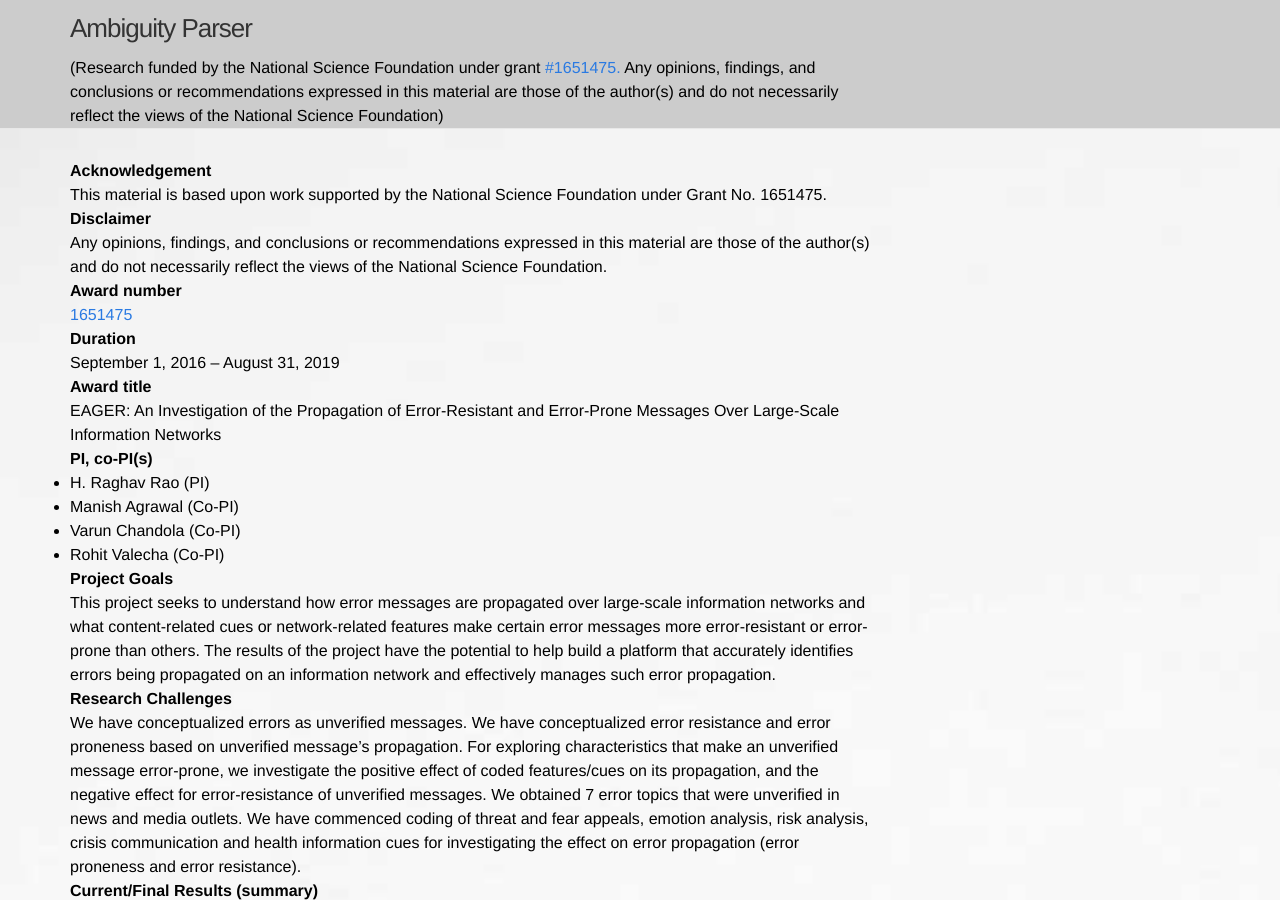
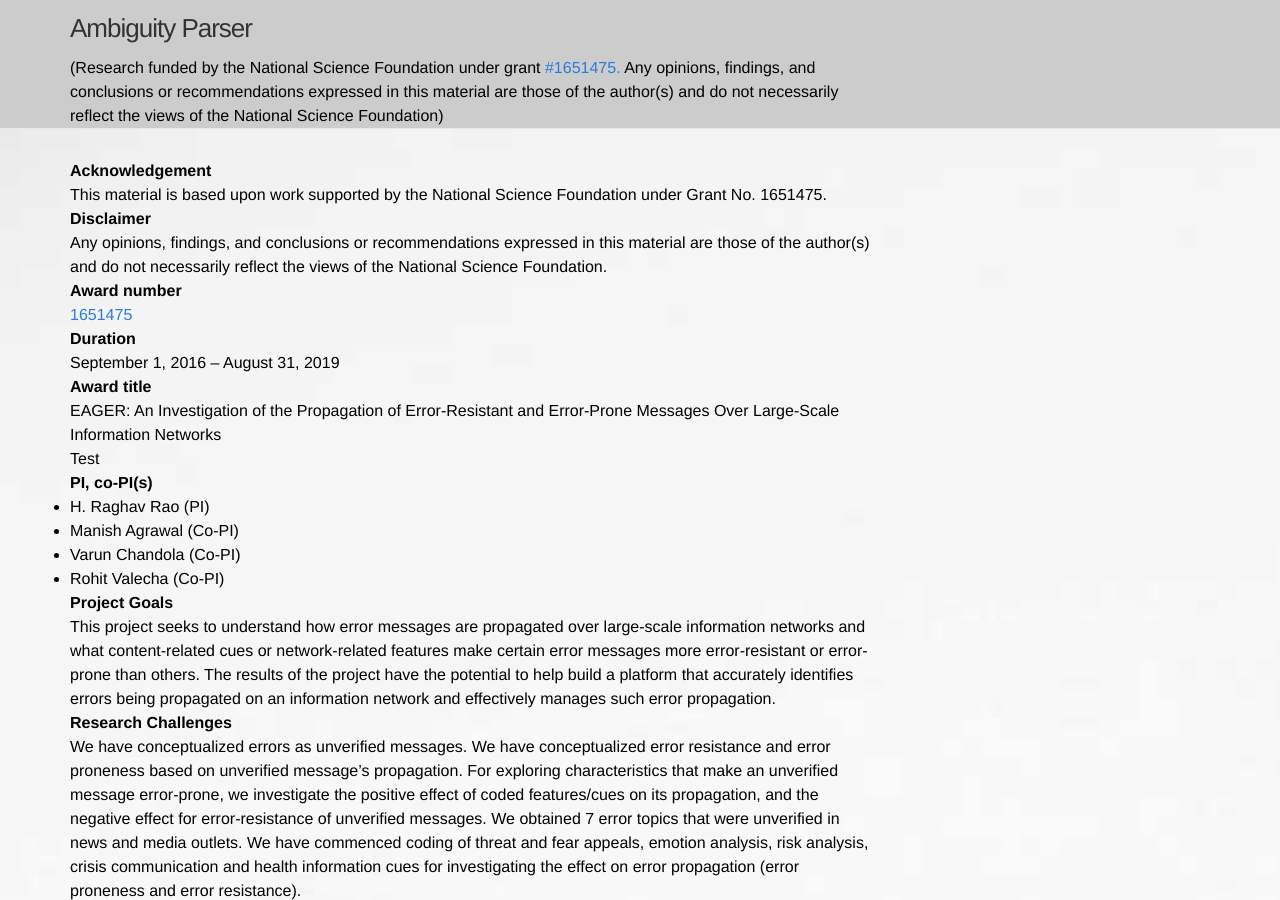
Before and after one commit to AmbiguityISMLab/AmbiguityISMLab.github.io, a Jekyll site: the page built from finalreport.html, in a window 1280 px wide and 900 px high. Built offline with Jekyll 4.4.1, drawn with Linux system fonts in a browser that asks for light colours.

Commit message:
Update finalreport.html

```diff
--- a/finalreport.html
+++ b/finalreport.html
@@ -2,19 +2,21 @@
 layout: default
 ---
 <p><b>Acknowledgement</b></p>
-This material is based upon work supported by the National Science Foundation under Grant No. 1651475.<p>
+This material is based upon work supported by the National Science Foundation under Grant No. 1651475.<p><p>
 
 <p><b>Disclaimer</b></p>
-Any opinions, findings, and conclusions or recommendations expressed in this material are those of the author(s) and do not necessarily reflect the views of the National Science Foundation.<p>
+Any opinions, findings, and conclusions or recommendations expressed in this material are those of the author(s) and do not necessarily reflect the views of the National Science Foundation.<p><p>
 
 <p><b>Award number</b></p>
-<a class="page-link" href="http://www.nsf.gov/awardsearch/showAward.do?AwardNumber=1651475">1651475</a><p>
+<a class="page-link" href="http://www.nsf.gov/awardsearch/showAward.do?AwardNumber=1651475">1651475</a><p><p>
 
 <p><b>Duration</b></p>
-September 1, 2016 – August 31, 2019<p>
+September 1, 2016 – August 31, 2019<p><p>
 
 <p><b>Award title</b></p>
-EAGER: An Investigation of the Propagation of Error-Resistant and Error-Prone Messages Over Large-Scale Information Networks<p>
+EAGER: An Investigation of the Propagation of Error-Resistant and Error-Prone Messages Over Large-Scale Information Networks<p><p>
+
+  Test
 
 <p><b>PI, co-PI(s)</b></p>
 <ul>
```
